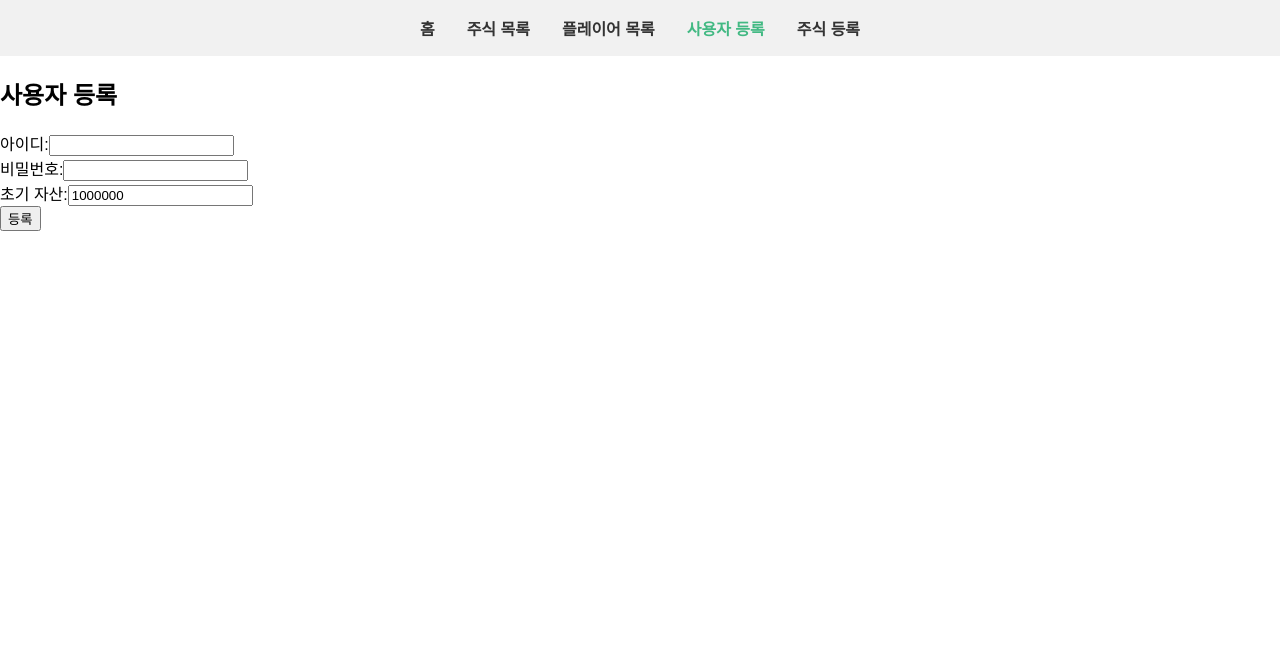
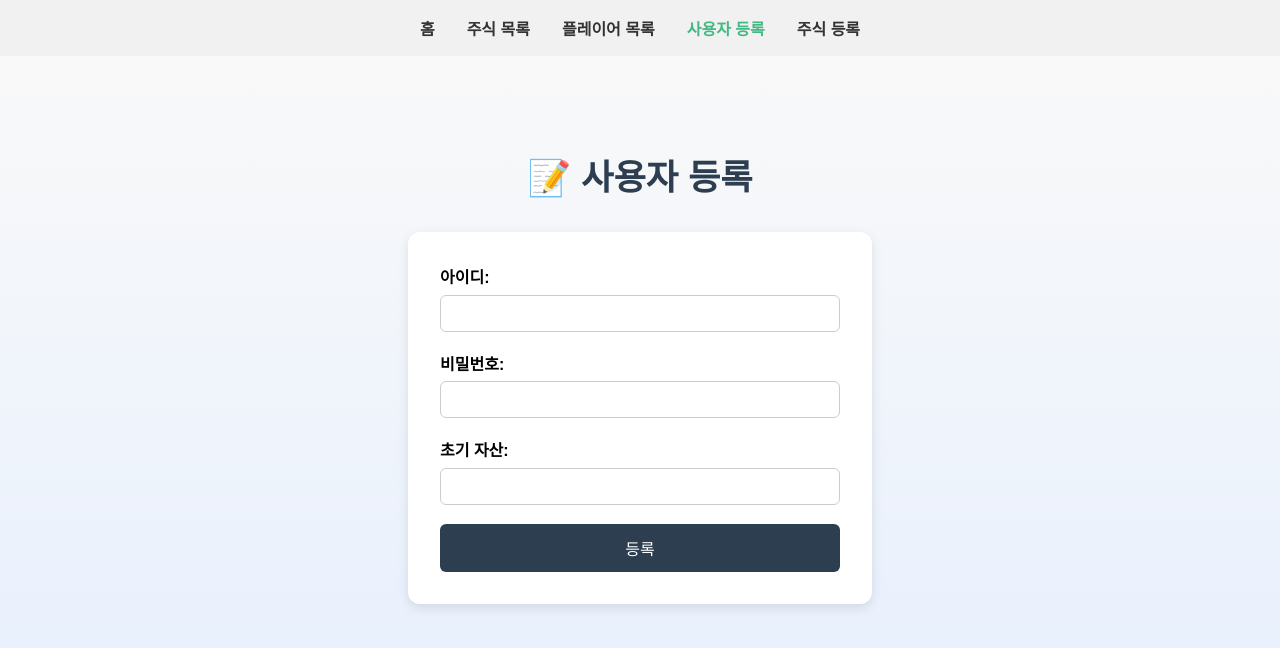
Before and after one commit to ww5702/Skala-Stock-Front, a Vue app: page /register-player in a window 1280 px wide. Shown: the top 648 px of the page. Built offline with nearby package versions, Linux system fonts and the light colour scheme.

Commit message:
feat : 사용자등록, 주식등록 css 적용

```diff
--- a/src/components/PlayerForm.vue
+++ b/src/components/PlayerForm.vue
@@ -2,15 +2,12 @@
 import { ref } from 'vue'
 import axios from 'axios'
 
-// 사용자 아이디와 비밀번호를 입력받기 위한 반응형 변수 선언
 const id = ref('')
-const password = ref('') // ← 비밀번호 필드 추가
-const money = ref(1000000) // 초기값
+const password = ref('')
+const money = ref()
 
-// 사용자 등록 요청 함수
 const registerPlayer = async () => {
   try {
-    // 입력된 id와 password를 함께 POST 요청으로 보냄
     await axios.post('/api/players', {
       id: id.value,
       password: password.value,
@@ -24,22 +21,93 @@ const registerPlayer = async () => {
 </script>
 
 <template>
-  <div>
-    <h2>사용자 등록</h2>
-    <form @submit.prevent="registerPlayer">
-      <div>
+  <div class="form-wrapper">
+    <h2 class="form-title">📝 사용자 등록</h2>
+    <form @submit.prevent="registerPlayer" class="form-box">
+      <div class="form-group">
         <label for="id">아이디:</label>
         <input id="id" v-model="id" required />
       </div>
-      <div>
-        <label for="password">비밀번호:</label> <!-- 비밀번호 입력 필드 -->
+      <div class="form-group">
+        <label for="password">비밀번호:</label>
         <input id="password" v-model="password" type="password" required />
       </div>
-      <div>
+      <div class="form-group">
         <label for="money">초기 자산:</label>
         <input id="money" type="number" v-model="money" required />
       </div>
-      <button type="submit">등록</button>
+      <button type="submit" class="submit-btn">등록</button>
     </form>
   </div>
 </template>
+
+<style scoped>
+.form-wrapper {
+  padding: 4rem 1rem;
+  min-height: 100vh;
+  background: linear-gradient(to bottom, #f9f9f9, #e0ecff);
+  text-align: center;
+}
+
+.form-title {
+  font-size: 2.2rem;
+  font-weight: bold;
+  color: #2c3e50;
+  margin-bottom: 2rem;
+  animation: fadeInDown 1s ease-out;
+}
+
+@keyframes fadeInDown {
+  0% {
+    opacity: 0;
+    transform: translateY(-30px);
+  }
+  100% {
+    opacity: 1;
+    transform: translateY(0);
+  }
+}
+
+.form-box {
+  max-width: 400px;
+  margin: 0 auto;
+  background-color: #ffffff;
+  padding: 2rem;
+  border-radius: 12px;
+  box-shadow: 0 4px 12px rgba(0, 0, 0, 0.1);
+  text-align: left;
+}
+
+.form-group {
+  margin-bottom: 1.2rem;
+}
+
+.form-group label {
+  display: block;
+  margin-bottom: 0.4rem;
+  font-weight: bold;
+}
+
+.form-group input {
+  width: 100%;
+  padding: 10px;
+  border-radius: 6px;
+  border: 1px solid #ccc;
+  box-sizing: border-box;
+}
+
+.submit-btn {
+  width: 100%;
+  padding: 12px;
+  background-color: #2c3e50;
+  color: white;
+  border: none;
+  border-radius: 6px;
+  font-size: 1rem;
+  cursor: pointer;
+}
+
+.submit-btn:hover {
+  background-color: #34495e;
+}
+</style>
--- a/src/components/StockForm.vue
+++ b/src/components/StockForm.vue
@@ -1,17 +1,21 @@
 <template>
-    <div>
-      <h2>주식 등록</h2>
-      <form @submit.prevent="registerStock">
+  <div class="form-wrapper">
+    <h2 class="form-title">🏢 주식 등록</h2>
+    <form @submit.prevent="registerStock" class="form-box">
+      <div class="form-group">
         <label for="name">주식명:</label>
         <input type="text" id="name" v-model="name" required />
+      </div>
 
+      <div class="form-group">
         <label for="price">가격:</label>
         <input type="number" id="price" v-model="price" required />
+      </div>
 
-        <button type="submit">등록</button>
+      <button type="submit" class="submit-btn">등록</button>
     </form>
 
-      <p v-if="message">{{ message }}</p>
+    <p v-if="message" class="result-message">{{ message }}</p>
   </div>
 </template>
 
@@ -34,11 +38,11 @@
           name: this.name,
           price: this.price,
         })
-          this.message = `등록 성공: ${response.data.name}`
+        this.message = `✅ 등록 성공: ${response.data.name}`
         this.name = ''
         this.price = 0
       } catch (error) {
-          this.message = error.response?.data?.message || '등록 실패'
+        this.message = `❌ ${error.response?.data?.message || '등록 실패'}`
       }
     },
   },
@@ -46,10 +50,78 @@
 </script>
 
 <style scoped>
-  form {
-    display: flex;
-    flex-direction: column;
-    gap: 8px;
-    max-width: 300px;
+.form-wrapper {
+  padding: 4rem 1rem;
+  min-height: 100vh;
+  background: linear-gradient(to bottom, #f9f9f9, #e0ecff);
+  text-align: center;
+}
+
+.form-title {
+  font-size: 2.2rem;
+  font-weight: bold;
+  color: #2c3e50;
+  margin-bottom: 2rem;
+  animation: fadeInDown 1s ease-out;
+}
+
+@keyframes fadeInDown {
+  0% {
+    opacity: 0;
+    transform: translateY(-30px);
+  }
+  100% {
+    opacity: 1;
+    transform: translateY(0);
+  }
+}
+
+.form-box {
+  max-width: 400px;
+  margin: 0 auto;
+  background-color: #ffffff;
+  padding: 2rem;
+  border-radius: 12px;
+  box-shadow: 0 4px 12px rgba(0, 0, 0, 0.1);
+  text-align: left;
+}
+
+.form-group {
+  margin-bottom: 1.2rem;
+}
+
+.form-group label {
+  display: block;
+  margin-bottom: 0.4rem;
+  font-weight: bold;
+}
+
+.form-group input {
+  width: 100%;
+  padding: 10px;
+  border-radius: 6px;
+  border: 1px solid #ccc;
+  box-sizing: border-box;
+}
+
+.submit-btn {
+  width: 100%;
+  padding: 12px;
+  background-color: #2c3e50;
+  color: white;
+  border: none;
+  border-radius: 6px;
+  font-size: 1rem;
+  cursor: pointer;
+}
+
+.submit-btn:hover {
+  background-color: #34495e;
+}
+
+.result-message {
+  margin-top: 1rem;
+  font-weight: bold;
+  color: #2c3e50;
 }
 </style>
```
Lines whose indentation alone changed are shown as unchanged.
